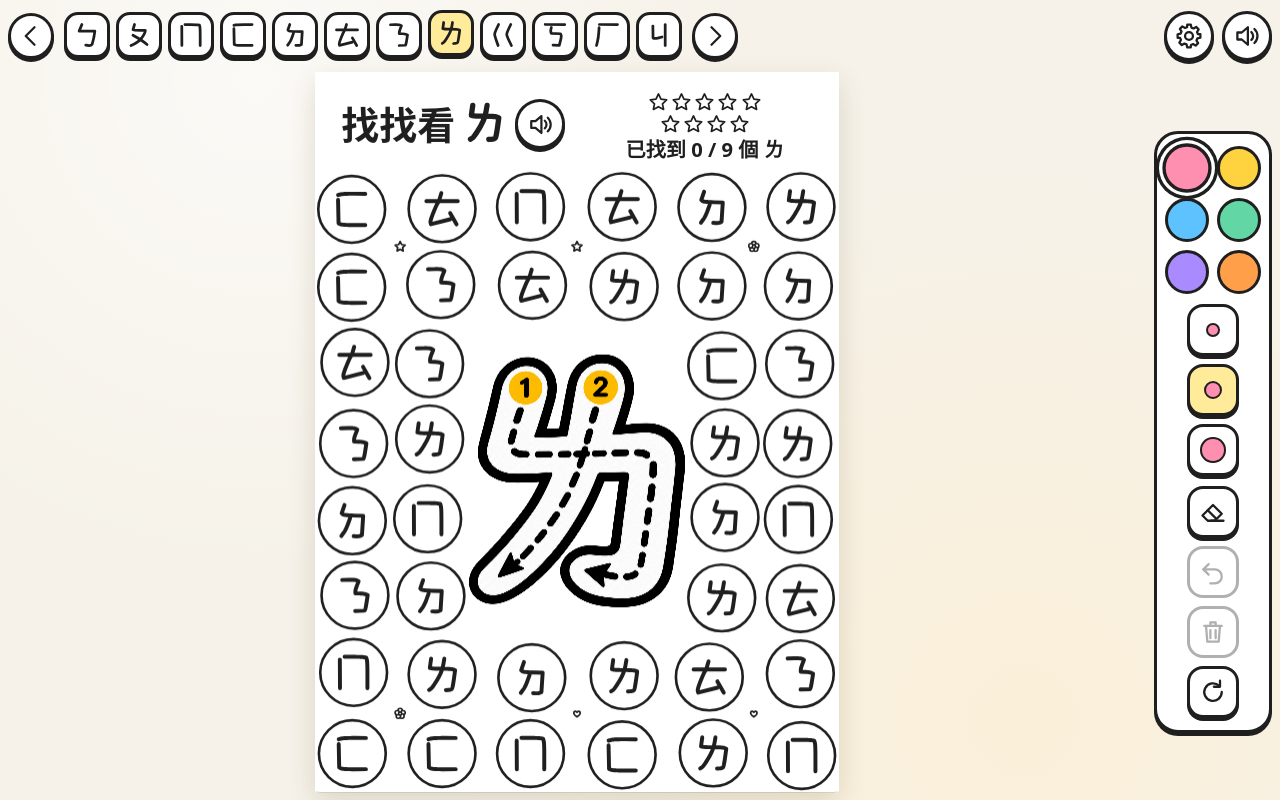
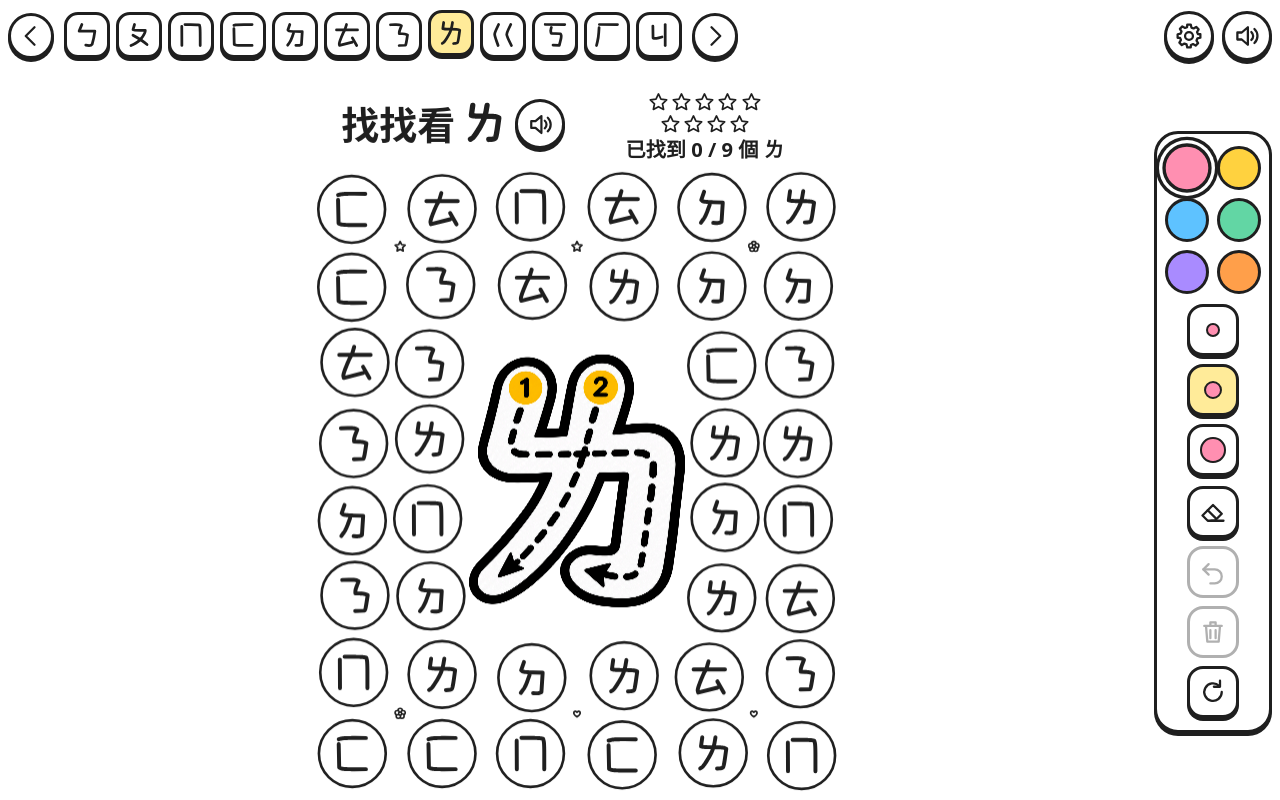
Before and after one commit to lala-lee-jobs/zhuyin-find-it, a Vue app: page / in a window 1280 px wide. Built offline with nearby package versions, Linux system fonts and the light colour scheme.

Commit message:
學習單移除陰影與圓角，頁面背景改白色滿版
Co-Authored-By: Claude Opus 5.5 <noreply@anthropic.com>

```diff
--- a/src/App.vue
+++ b/src/App.vue
@@ -411,13 +411,10 @@ watch(ws.currentId, () => stage.value?.focus({ preventScroll: true }))
   place-items: center;
   outline: none;
 }
+/* 滿版：白紙與頁面背景同色，不加陰影與圓角 */
 .sheet {
   position: relative;
   background: #fff;
-  border-radius: 6px;
-  box-shadow:
-    0 1px 0 rgba(0, 0, 0, 0.08),
-    0 10px 28px rgba(80, 60, 20, 0.16);
 }
 .tools {
   grid-area: tools;
--- a/src/style.css
+++ b/src/style.css
@@ -1,6 +1,7 @@
 :root {
   --ink: #1f1f1f;
-  --paper-bg: #f6f2e9;
+  /* 頁面背景與學習單同為白色，看起來就是一整張紙 */
+  --paper-bg: #ffffff;
   /* 強調色：淡黃底、金黃線（電子紙模式會換成飽和色） */
   --accent-soft: #ffeb99;
   --accent: #ffc43d;
@@ -29,11 +30,7 @@ body,
 }
 
 body {
-  /* 淡淡的紙紋背景，讓學習單像放在桌上的紙 */
-  background:
-    radial-gradient(circle at 20% 10%, rgba(255, 255, 255, 0.6), transparent 40%),
-    radial-gradient(circle at 80% 90%, rgba(255, 236, 200, 0.5), transparent 45%),
-    var(--paper-bg);
+  background: var(--paper-bg);
 }
 
 button {
@@ -49,17 +46,13 @@ button:focus-visible {
 }
 
 /* ───────── 彩色電子紙模式 ─────────
- * 電子紙飽和度低：淡色換成飽和色、背景改純白提高對比；
+ * 電子紙飽和度低：淡色換成飽和色；
  * 更新速度慢：關閉動畫與轉場，避免殘影。 */
 :root[data-display='epaper'] {
-  --paper-bg: #ffffff;
   --accent-soft: #ffc400;
   --accent: #ff8a00;
   --accent-bright: #ffb000;
   --accent-deep: #a35200;
-}
-:root[data-display='epaper'] body {
-  background: #fff;
 }
 :root[data-display='epaper'] *,
 :root[data-display='epaper'] *::before,
```
